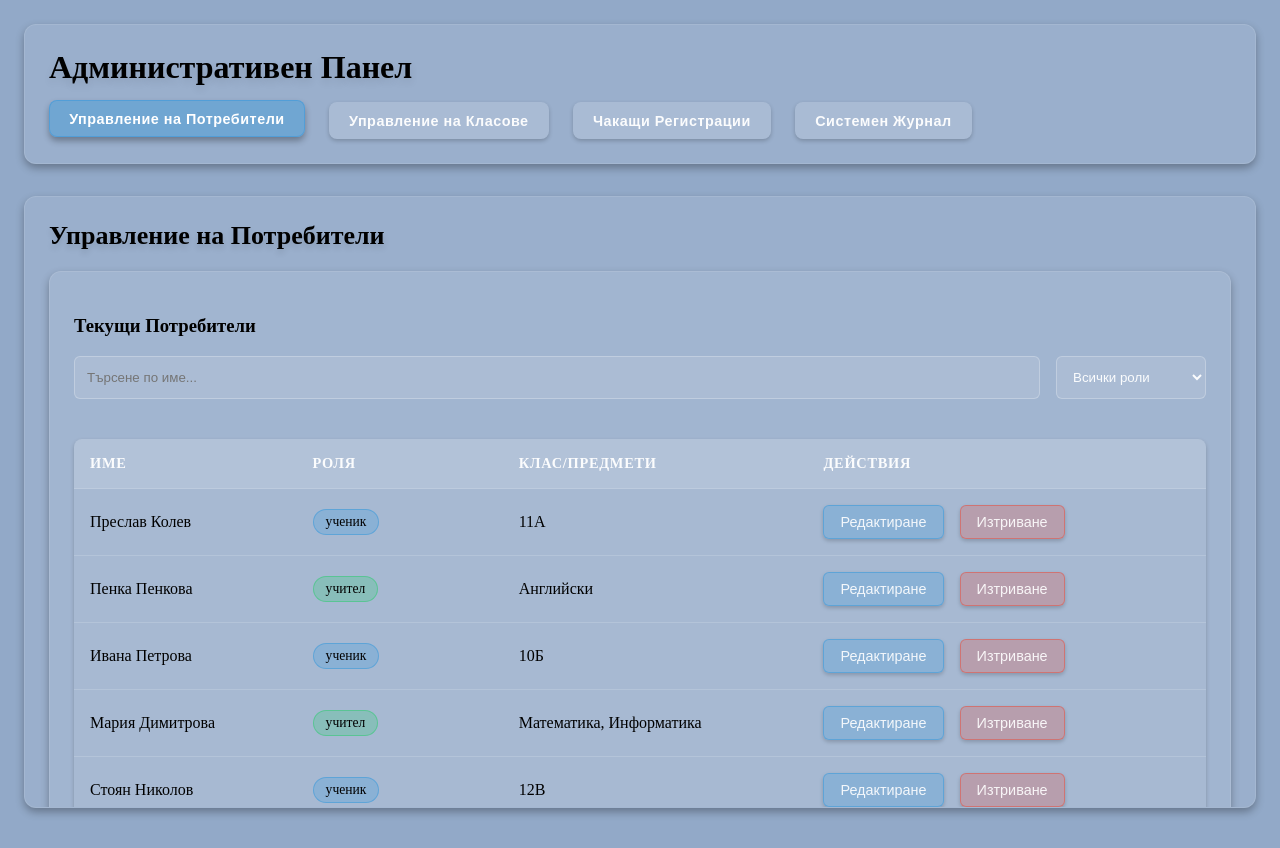
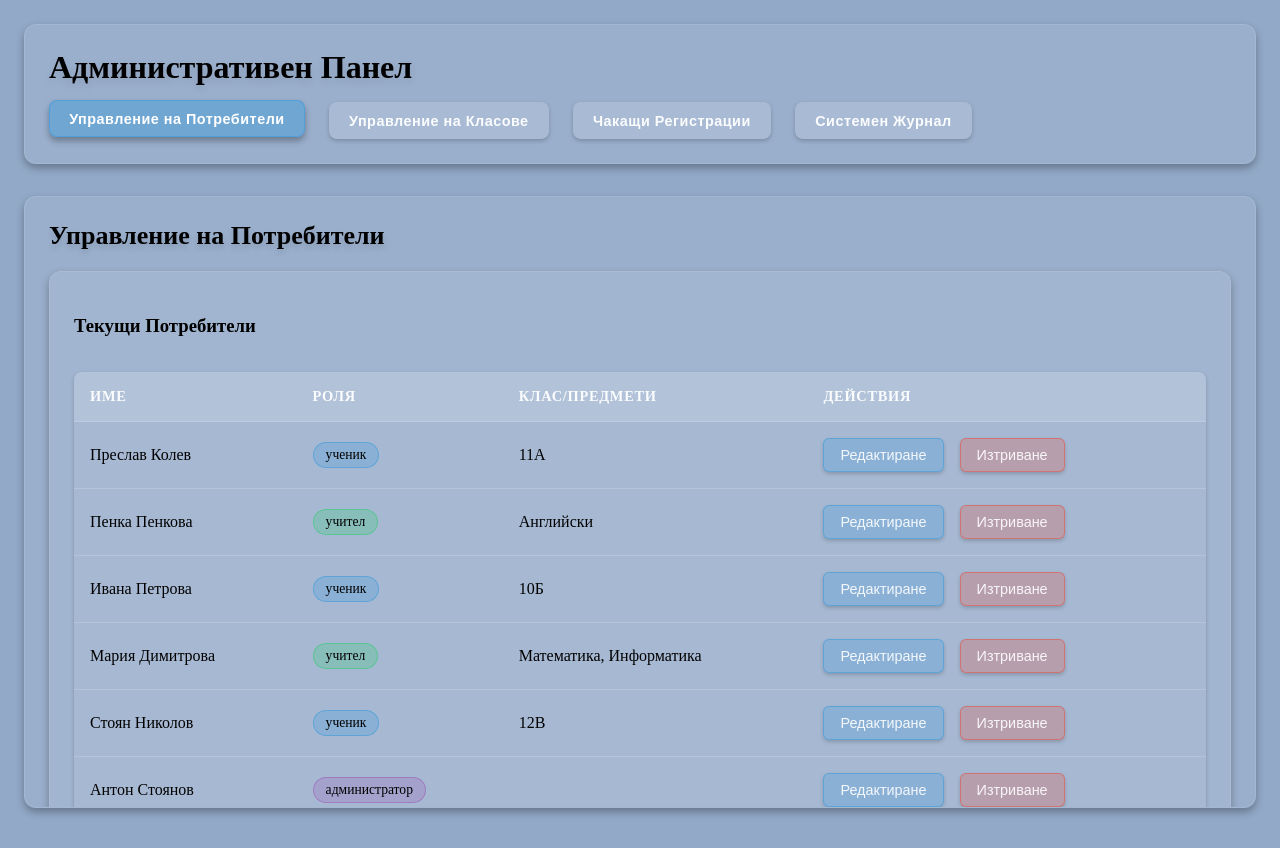
Before and after one commit to Asterix-Tech-Academy/astrix-classwork-frontend, a React (Vite) app: page /admin in a window 1280 px wide. Built offline with nearby package versions, Linux system fonts and the light colour scheme; a web font is replaced by a local one.

Commit message:
small fix

```diff
--- a/src/components/Admin/UserManagement.jsx
+++ b/src/components/Admin/UserManagement.jsx
@@ -38,19 +38,6 @@ function UserManagement() {
         <h3>Текущи Потребители</h3>
 
         <div className="table-container">
-          <div className="table-search">
-            <input
-              type="text"
-              placeholder="Търсене по име..."
-              className="search-input"
-            />
-            <select className="role-filter">
-              <option value="all">Всички роли</option>
-              <option value="ученик">Ученик</option>
-              <option value="учител">Учител</option>
-              <option value="администратор">Администратор</option>
-            </select>
-          </div>
 
           <table className="users-table">
             <thead>
```
